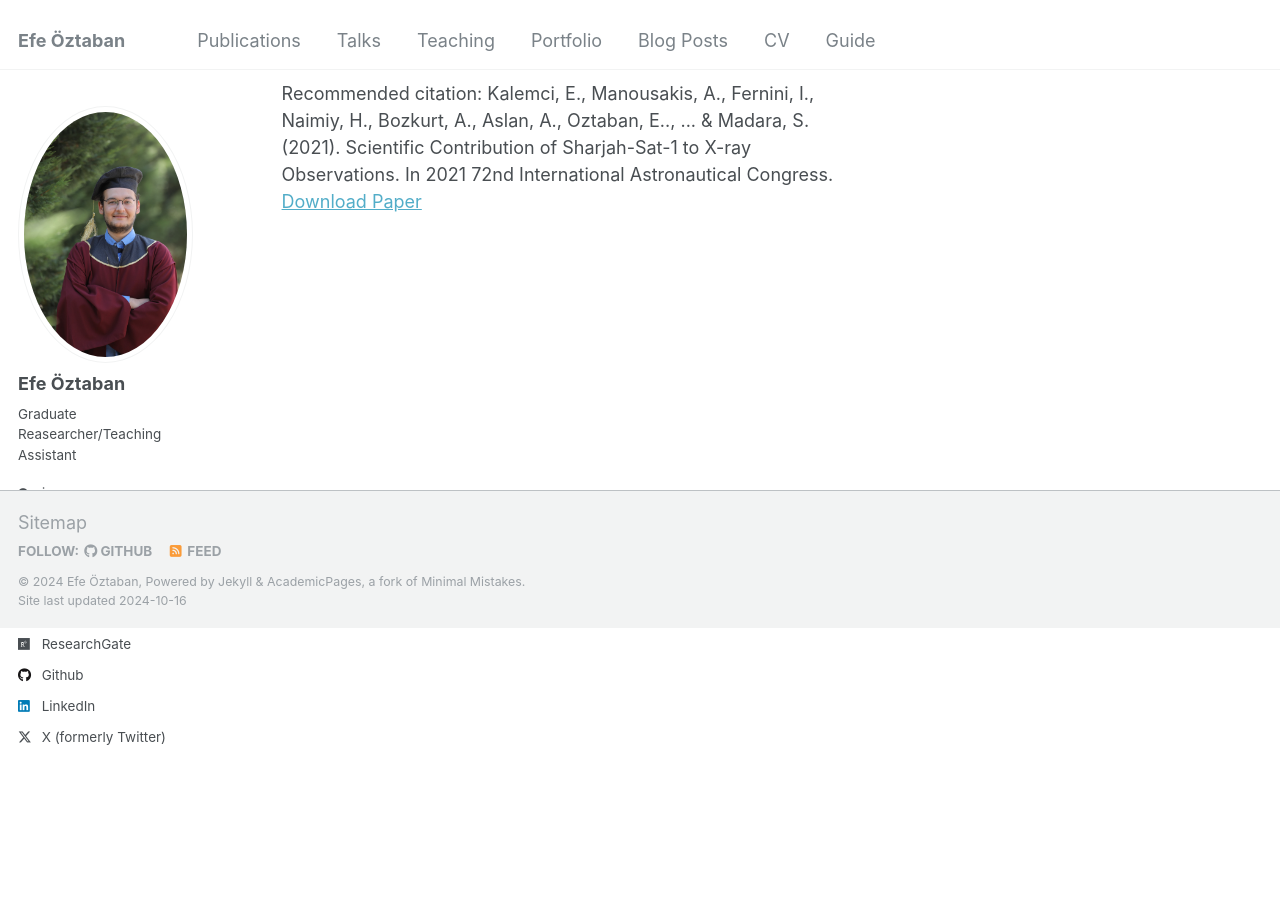
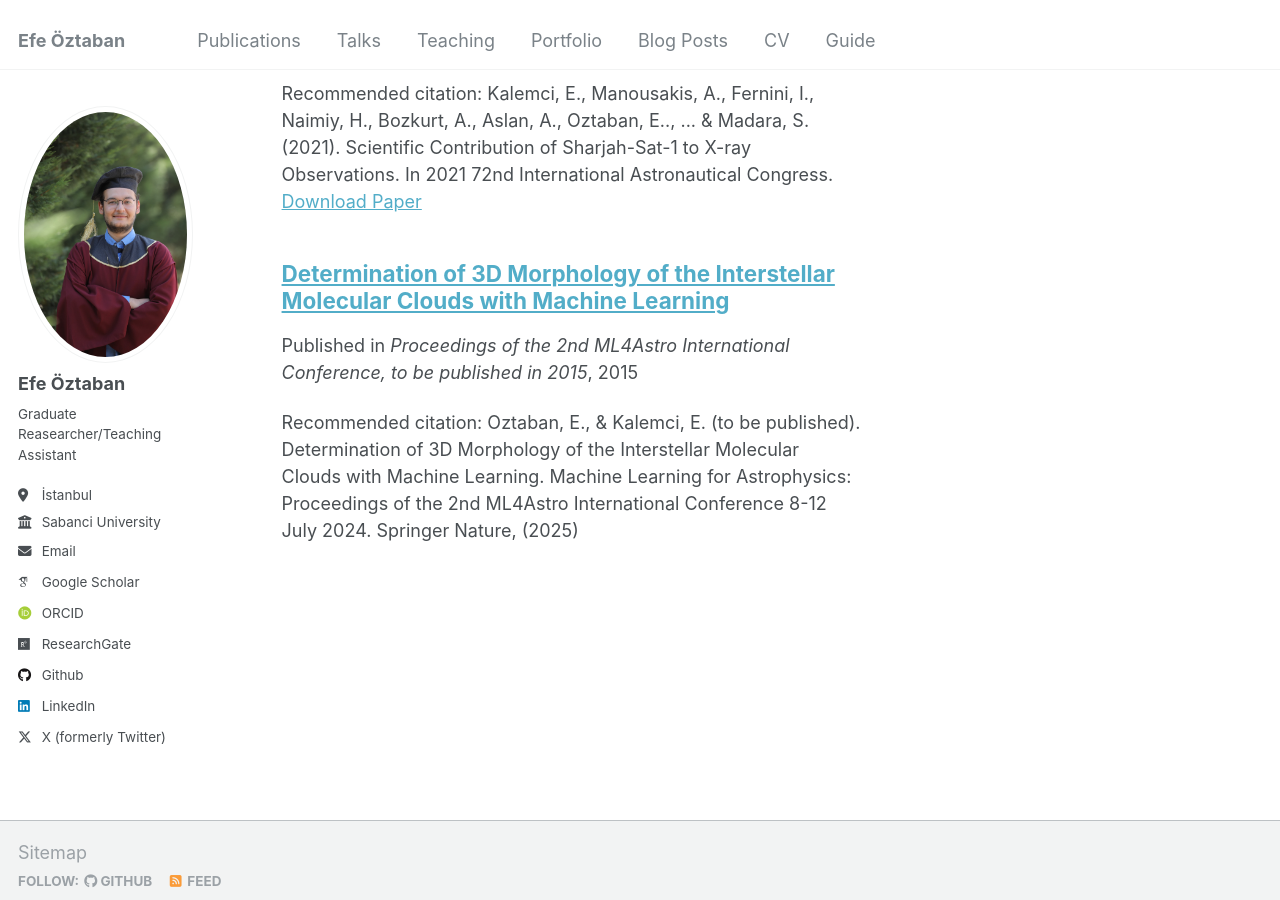
Before and after one commit to efeoztaban/efeoztaban.github.io, a Jekyll site: the page built from _pages/publications.html, in a window 1280 px wide and 900 px high, scrolled down 774 px. Built offline with Jekyll 4.4.1, drawn with Linux system fonts in a browser that asks for light colours; some web fonts are replaced; a file with an impossible date is left out.

Commit message:
Update 2015-10-01-paper-title-number-3.md

```diff
--- a/_publications/2015-10-01-paper-title-number-3.md
+++ b/_publications/2015-10-01-paper-title-number-3.md
@@ -2,6 +2,6 @@
 title: "Determination of 3D Morphology of the Interstellar Molecular Clouds with Machine Learning"
 collection: publications
 category: conferences
-date: 'to be published in 2015'
+venue: 'Proceedings of the 2nd ML4Astro International Conference, to be published in 2015'
 citation: 'Oztaban, E., & Kalemci, E. (to be published). Determination of 3D Morphology of the Interstellar Molecular Clouds with Machine Learning. Machine Learning for Astrophysics: Proceedings of the 2nd ML4Astro International Conference 8-12 July 2024. Springer Nature, (2025)'
 ---
```
